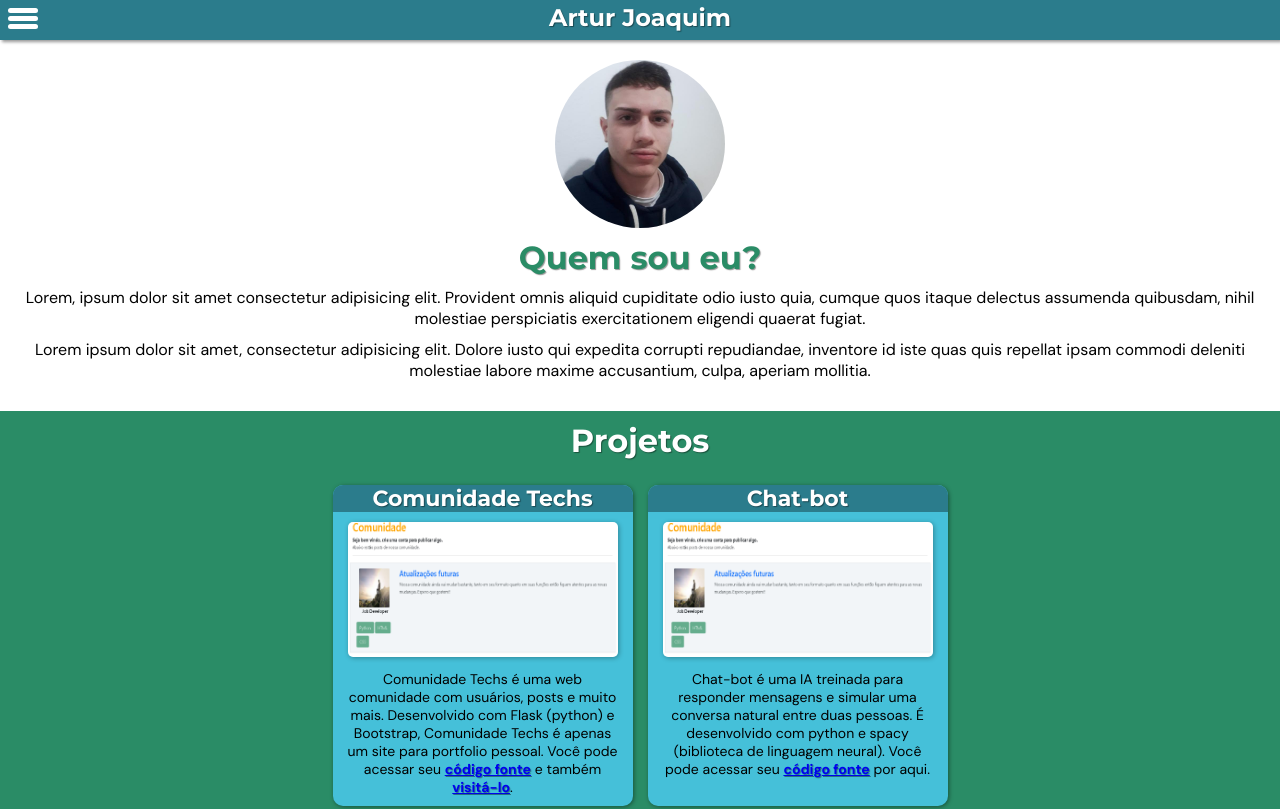
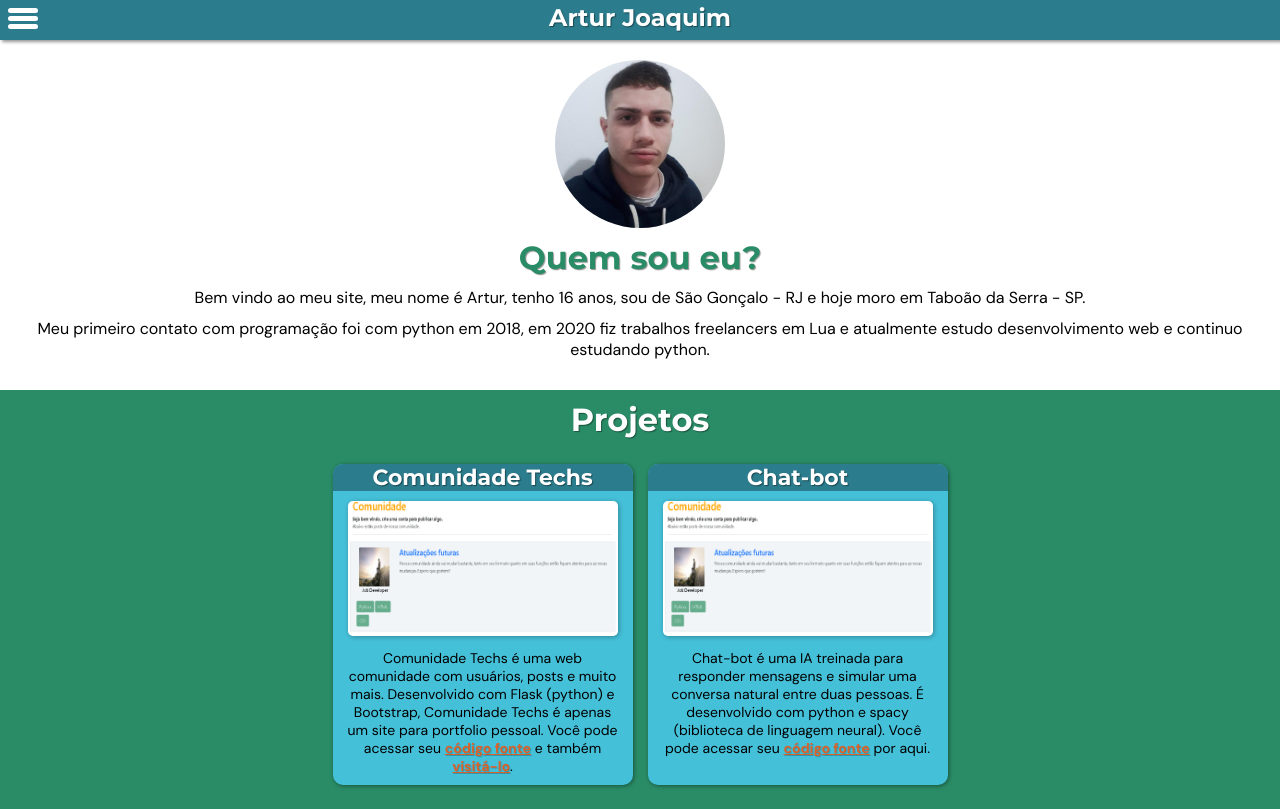
Before and after one commit to arturjoaquim/Ola-Mundo, a plain HTML site: page index.html in a window 1280 px wide. Shown: the top 809 px of the page. Drawn offline with Linux system fonts and the light colour scheme.

Commit message:
Acabando detalhes

```diff
--- a/index.html
+++ b/index.html
@@ -35,8 +35,8 @@
                 <img src="static/imagens/minha-foto.jpg" alt="Minha foto">
                 <div>
                     <h2 class="title title-section">Quem sou eu?</h2>
-                    <p>Lorem, ipsum dolor sit amet consectetur adipisicing elit. Provident omnis aliquid cupiditate odio iusto quia, cumque quos itaque delectus assumenda quibusdam, nihil molestiae perspiciatis exercitationem eligendi quaerat fugiat.</p>
-                    <p>Lorem ipsum dolor sit amet, consectetur adipisicing elit. Dolore iusto qui expedita corrupti repudiandae, inventore id iste quas quis repellat ipsam commodi deleniti molestiae labore maxime accusantium, culpa, aperiam mollitia.</p>
+                    <p>Bem vindo ao meu site, meu nome é Artur, tenho 16 anos, sou de São Gonçalo - RJ e hoje moro em Taboão da Serra - SP.</p>
+                    <p>Meu primeiro contato com programação foi com python em 2018, em 2020 fiz trabalhos freelancers em Lua e atualmente estudo desenvolvimento web e continuo estudando python.</p>
                 </div>
             </article>
         </section>
--- a/static/style.css
+++ b/static/style.css
@@ -143,7 +143,8 @@ label[for=bt-menu] span:nth-child(3){
 
 .menu-bar a:hover {
     background-color: rgba(255, 255, 255, 0.63);
-    color: var(--cor1);
+    text-shadow: 1px 1px 1px rgba(0, 0, 0, 0.211);
+    color: var(--cor4);
 }
 
 /*------MAIN------*/
@@ -158,9 +159,7 @@ label[for=bt-menu] span:nth-child(3){
 }
 
 main a  {
-
     font-weight: bold;
-    text-shadow: 1px 1px 1px rgba(0, 0, 0, 0.411);
 }
 
 /*SOBRE*/
@@ -243,6 +242,11 @@ main a  {
 
 }
 
+.projeto a {
+    color: var(--cor-destaque);
+    text-shadow: 1px 1px 1px rgba(0, 0, 0, 0.211);
+}
+
 /*------CONTATOS------*/
 
 #contatos {
@@ -273,6 +277,7 @@ main a  {
     text-decoration: none;
     color: var(--cor4);
     display: block;
+    text-shadow: 1px 1px 1px rgba(0, 0, 0, 0.411);
 }
 
 #contatos a::after {
```
